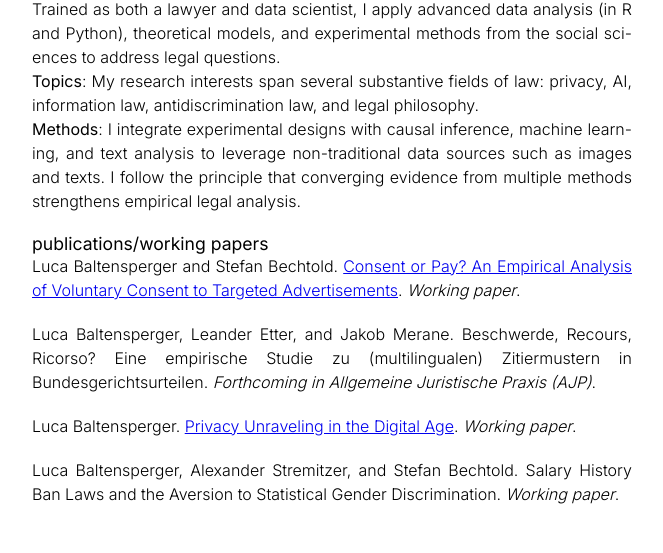
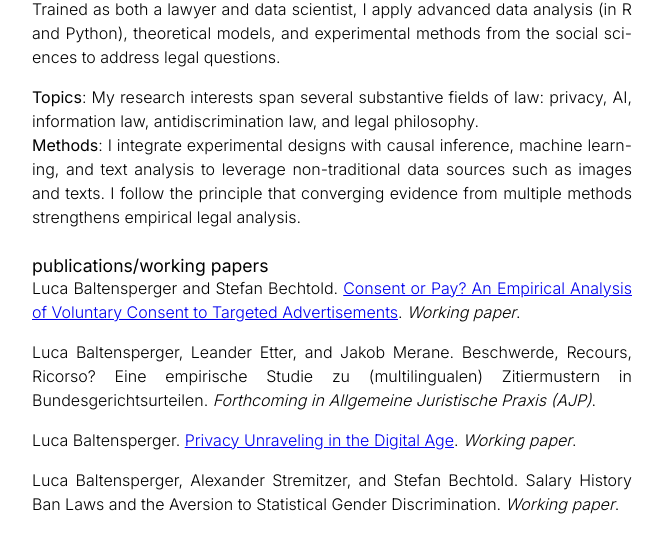
Before and after one commit to luca-balti/luca-balti.github.io, a plain HTML site: page research.html in a window 1280 px wide. Shown: the part 165-718 px from the top of the page, without its empty margins (208-871 px from the left). Drawn offline with Linux system fonts and the light colour scheme.

Commit message:
Update research.html

```diff
--- a/research.html
+++ b/research.html
@@ -35,7 +35,7 @@
     h3 {
       font-size: 1.1em;
       font-weight: 400;
-      margin: 20px 0 0 0;
+      margin: 10px 0 0 0;
       padding: 0;
     }
     nav {
@@ -60,7 +60,6 @@
       max-width: 600px;
       line-height: 1.5;
       margin-top: 0px;
-      margin-bottom: 0px;
       text-align: justify;
       hyphens: auto;
       -webkit-hyphens: auto;
@@ -84,13 +83,12 @@
     <h2>research</h2>
     <p>Trained as both a lawyer and data scientist, I apply advanced data analysis (in R and Python), theoretical
       models, and experimental methods from the social sciences to address legal questions.
-    <p>
-
+    </p>
     <p>
     <b>Topics</b>: My research interests span several substantive fields of law:
     privacy, AI, information law, antidiscrimination law, and legal philosophy.
-    </p>
-    <p><b>Methods</b>: I integrate experimental designs with causal inference,
+    <br>
+    <b>Methods</b>: I integrate experimental designs with causal inference,
     machine learning, and text analysis to leverage non-traditional data
     sources such as images and texts.
     I follow the principle that converging evidence from multiple methods
@@ -102,20 +100,17 @@
       Luca Baltensperger and Stefan Bechtold. <a href="https://www.dropbox.com/scl/fi/jnjsgwqsdlkwluexzgy4k/Baltensperger-Bechtold-Consent-or-Pay.pdf?rlkey=weygpnkjypbxcp4yai8b61ivn&st=5hji3gt2&dl=0">Consent or Pay? An Empirical Analysis of Voluntary Consent to Targeted Advertisements</a>.
        <i>Working paper</i>.
     </p>
-    <br>
     <p>
       Luca Baltensperger, Leander Etter, and Jakob Merane.
       Beschwerde, Recours, Ricorso? Eine empirische Studie zu (multilingualen)
       Zitiermustern in Bundesgerichtsurteilen.
       <i>Forthcoming in Allgemeine Juristische Praxis (AJP)</i>.
     </p>
-    <br>
     <p>
       Luca Baltensperger.
       <a href="https://www.dropbox.com/scl/fi/eyzgd3c9ocl3ndkkjtfmd/Baltensperger-Privacy-Unraveling-in-the-Digital-Age.pdf?rlkey=nda1mttp1cwhzab1pvkfhp3ma&st=zf0laxnl&dl=0">Privacy Unraveling in the Digital Age</a>.
        <i>Working paper</i>.
     </p>
-    <br>
     <p>
       Luca Baltensperger, Alexander Stremitzer, and Stefan Bechtold.
       Salary History Ban Laws and the Aversion to Statistical Gender Discrimination.
```
